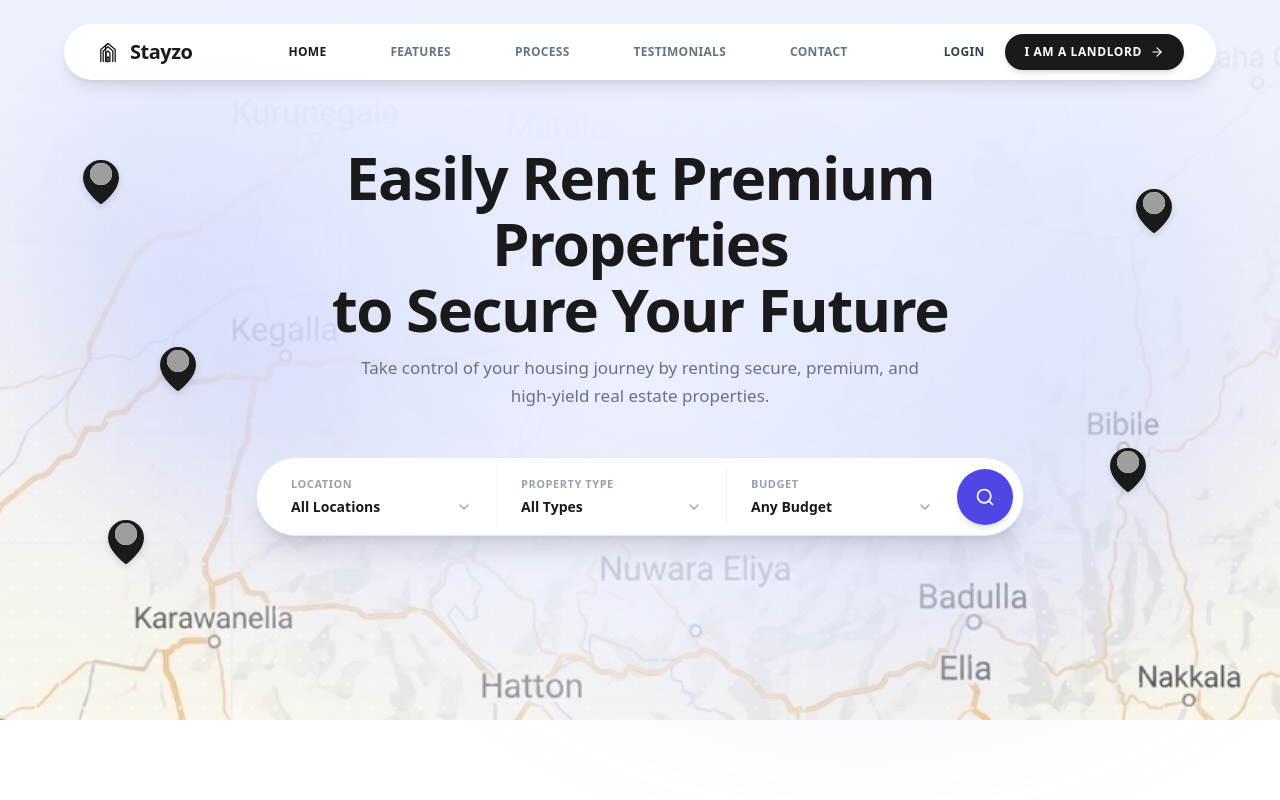
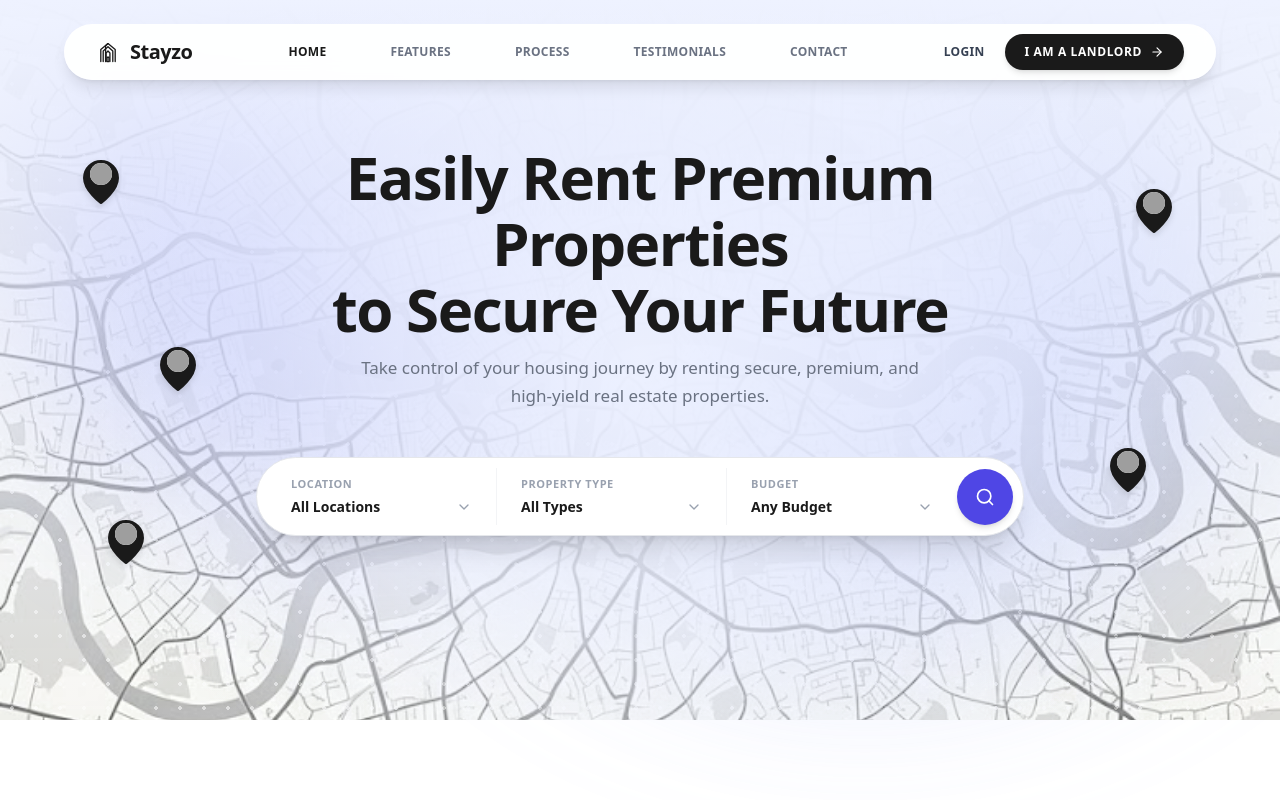
Before and after one commit to AbiNathan11/Stayzo_frontend, a Next.js app: page / in a window 1280 px wide. Shown: the top 800 px of the page. Built offline with nearby package versions, Linux system fonts and the light colour scheme; grey boxes are pictures that could not be loaded.

Commit message:
frontend

```diff
--- a/src/app/page.tsx
+++ b/src/app/page.tsx
@@ -198,7 +198,7 @@ export default function LandingPage() {
         {/* Static Map Background Photo (styled with gradient mask for legibility) */}
         <div className="absolute inset-0 z-0 select-none">
           <img
-            src="/map.png"
+            src="/map.jpg"
             alt="Sri Lanka Regional Map Background"
             className="w-full h-full object-cover opacity-[0.9] filter contrast-[1.08] brightness-[0.98] transition-opacity duration-500"
           />
```
Also changed, not shown: public/map.jpg (added), public/map.png (deleted).
